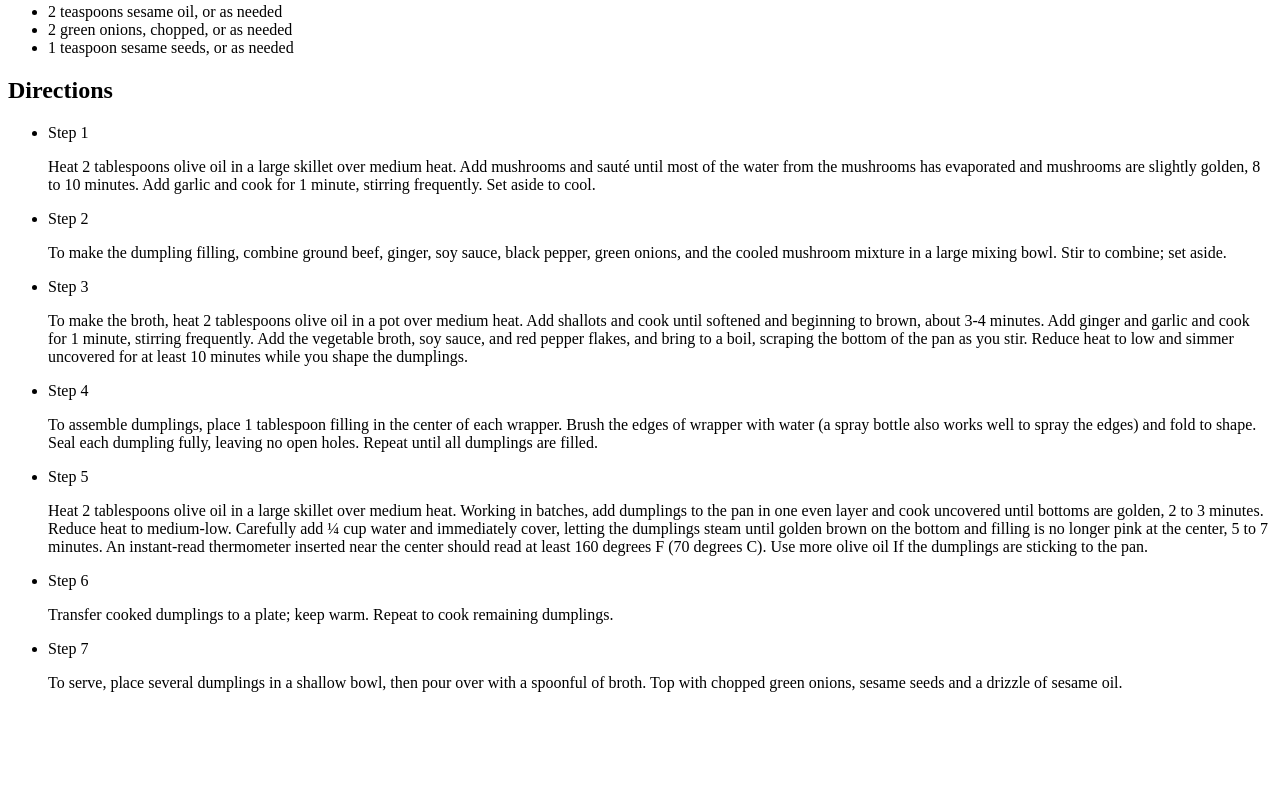
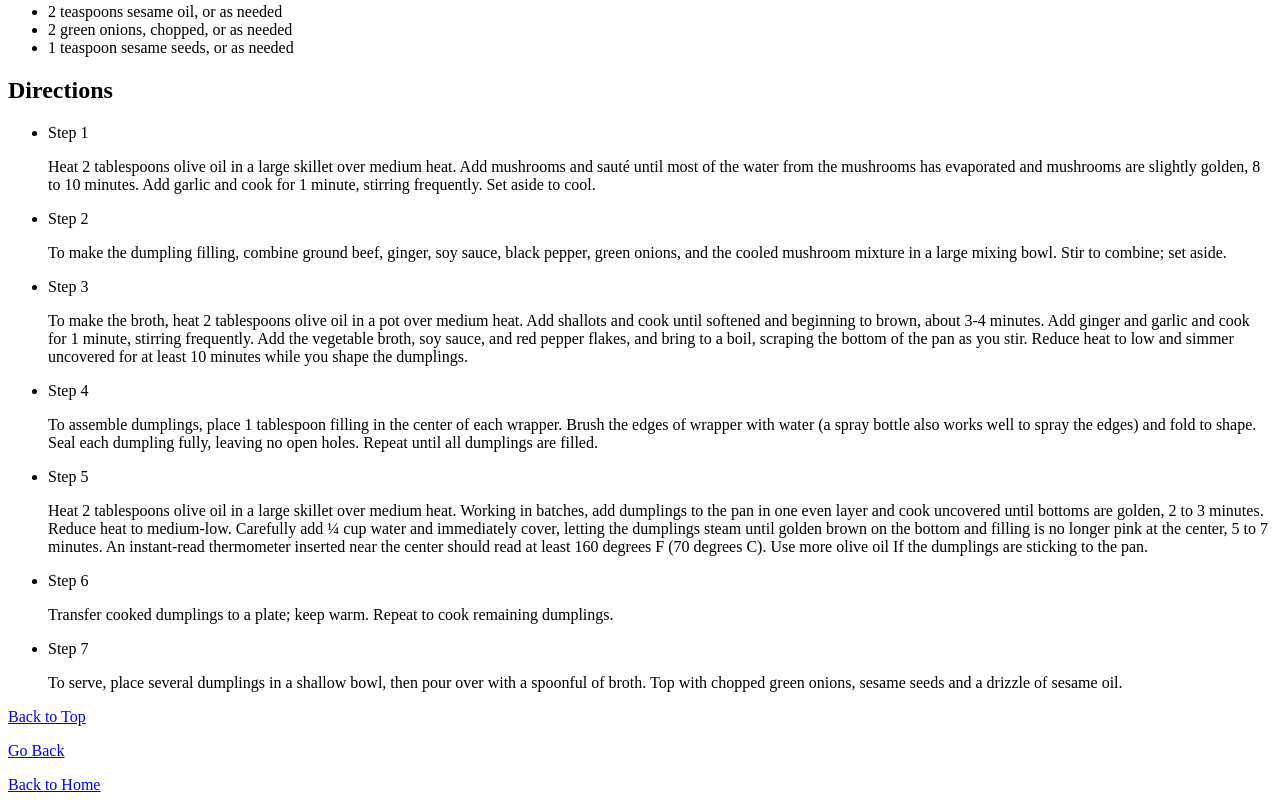
Before and after one commit to ssuish/The-Odin-Project, a plain HTML site: page Project/Foundations/Recipe/recipes/dumpling_broth.html in a window 1280 px wide. Shown: the part 1366-2176 px from the top of the page. Before the commit the page ends 2074 px from the top, so only its background shows below. Drawn offline with Linux system fonts and the light colour scheme.

Commit message:
added back link in recipe project

```diff
--- a/Project/Foundations/Recipe/recipes/dumpling_broth.html
+++ b/Project/Foundations/Recipe/recipes/dumpling_broth.html
@@ -112,5 +112,10 @@
             </li>
         </ul>
     </div>
+    <div>
+        <p><a href="#">Back to Top</a></p>
+        <p><a href="/Project/Foundations/Recipe/recipe.html">Go Back</a></p>
+        <p><a href="/index.html">Back to Home</a></p>
+    </div>
   </body>
 </html>
```
